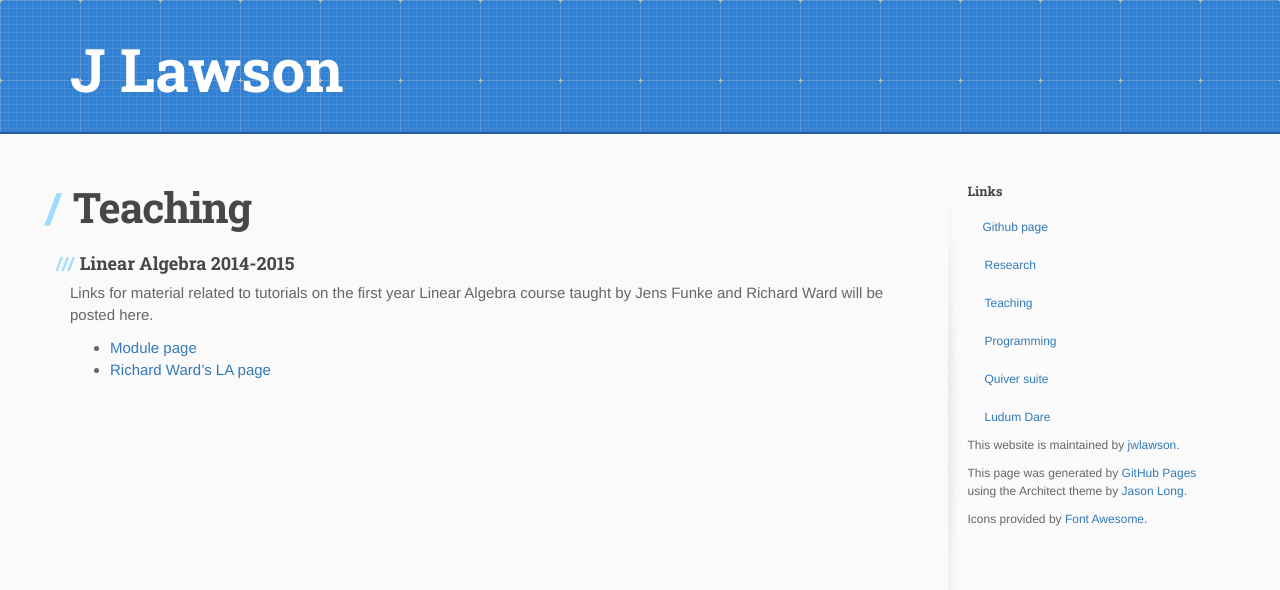
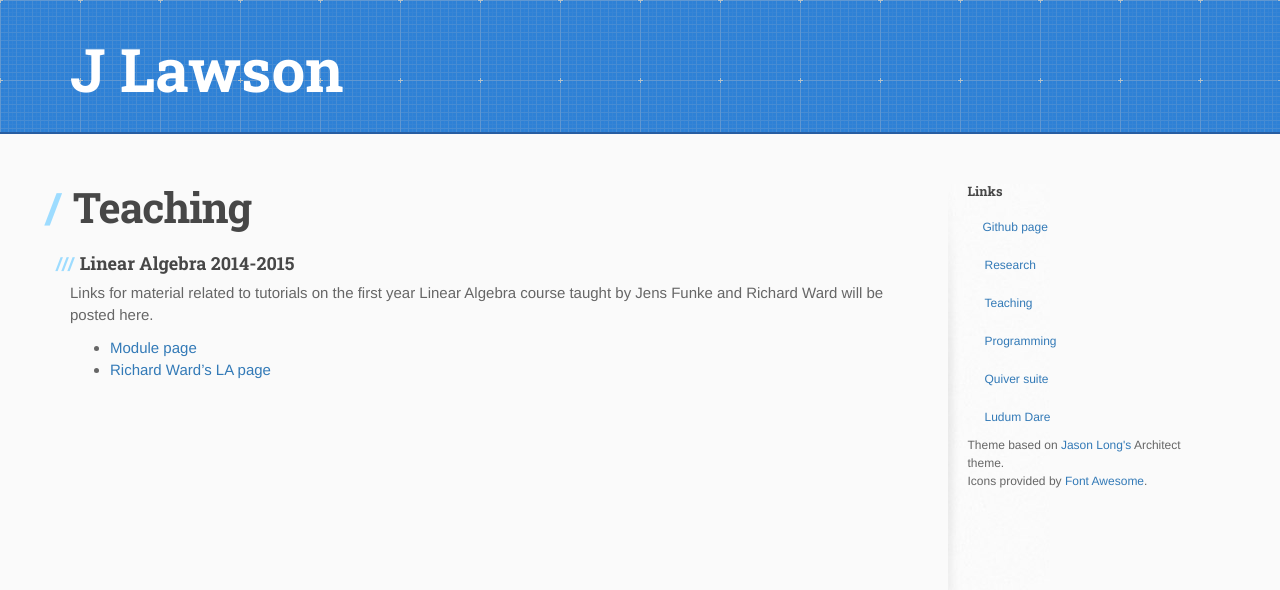
Before and after one commit to jwlawson/jwlawson.github.io, a Jekyll site: the page built from teaching/index.md, in a window 1280 px wide. Shown: the top 590 px of the page. Built offline with Jekyll 4.4.1, drawn with Linux system fonts in a browser that asks for light colours; nearby versions of some CDN libraries.

Commit message:
Adds interest posts to index and makes smallprint small

```diff
--- a/_includes/smallprint.html
+++ b/_includes/smallprint.html
@@ -1,4 +1,4 @@
-<p class="repo-owner">This website is maintained by <a href="https://github.com/jwlawson">jwlawson</a>.</p>
-<p>This page was generated by <a href="//pages.github.com">GitHub Pages
-</a> using the Architect theme by <a href="//github.com/jasonlong">Jason Long</a>.</p>
-<p>Icons provided by <a href="//http://fontawesome.io">Font Awesome</a>.</p>
+<ul id="smallprint" class="list-unstyled">
+<li>Theme based on <a href="//github.com/jasonlong">Jason Long's</a> Architect theme.</li>
+<li>Icons provided by <a href="//http://fontawesome.io">Font Awesome</a>.</li>
+</ul>
```
Also changed, not shown: index.md (+10 -0 lines).
